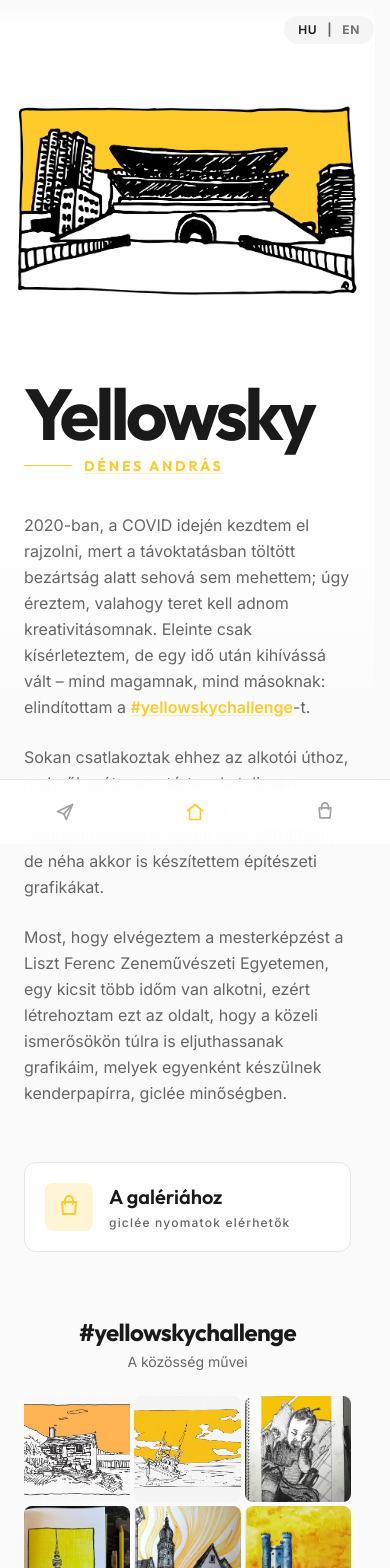
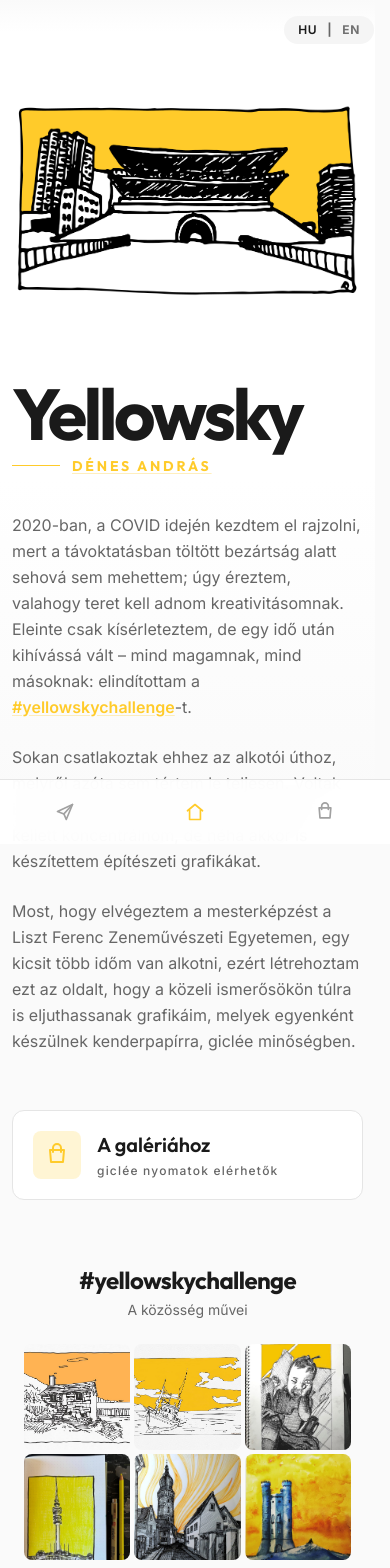
Before and after one commit to denandras/yellowsky, a Next.js app: page / in a window 390 px wide. Shown: the top 1568 px of the page. Built offline with nearby package versions, Linux system fonts and the light colour scheme; no server answers.

Commit message:
style: reduce left padding (px-3), tighter spacing after András Dénes

```diff
--- a/components/home-page-client.tsx
+++ b/components/home-page-client.tsx
@@ -162,7 +162,7 @@ export default function HomePageClient({ initialLanguage, communityPosts = [] }:
 
           {/* Title text */}
           <div className="bg-white pt-2 pb-1">
-            <div className="mx-auto max-w-2xl px-6">
+            <div className="mx-auto max-w-2xl px-3">
               <h1
                 key={`title-${language}`}
                 className="font-display mb-1.5 md:mb-2 text-7xl font-bold leading-none tracking-tighter"
@@ -201,7 +201,7 @@ export default function HomePageClient({ initialLanguage, communityPosts = [] }:
           {/* Gradient background behind first two paragraphs */}
           <div className="absolute inset-x-0 top-0 h-80 w-full pointer-events-none" style={{ background: 'linear-gradient(to bottom, #ffffff, #fafafa)' }} />
 
-          <div className="relative px-6 pt-8 pb-6 md:pt-16">
+          <div className="relative px-3 pt-8 pb-6 md:pt-16">
             <div className="mx-auto max-w-2xl space-y-6" data-reveal>
               {labels.storyParagraphs.map((paragraph, idx) => (
                 <p
@@ -218,7 +218,7 @@ export default function HomePageClient({ initialLanguage, communityPosts = [] }:
         </section>
 
         {/* CTA - Gallery button */}
-        <section className="px-6 py-8">
+        <section className="px-3 py-8">
           <div key={`cta-${language}`} className="mx-auto max-w-2xl" data-reveal style={{ "--reveal-delay": "340ms" } as React.CSSProperties}>
             <a
               href="/webshop"
@@ -280,7 +280,7 @@ export default function HomePageClient({ initialLanguage, communityPosts = [] }:
         <div className="mb-9 flex justify-center">
           <BrandMark size={32} />
         </div>
-        <p className="mb-2 text-xs font-medium tracking-widest text-text-muted uppercase">
+        <p className="mb-1.5 text-xs font-medium tracking-widest text-text-muted uppercase">
           © {currentYear} András Dénes
         </p>
         <p className="mb-4 text-[10px] text-text-muted/60">
```
